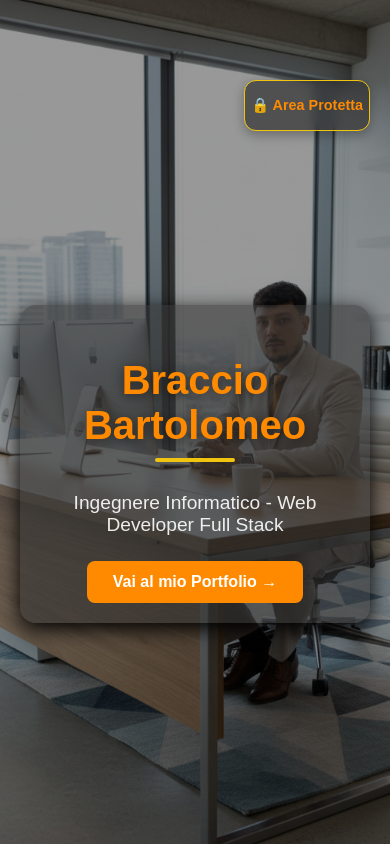
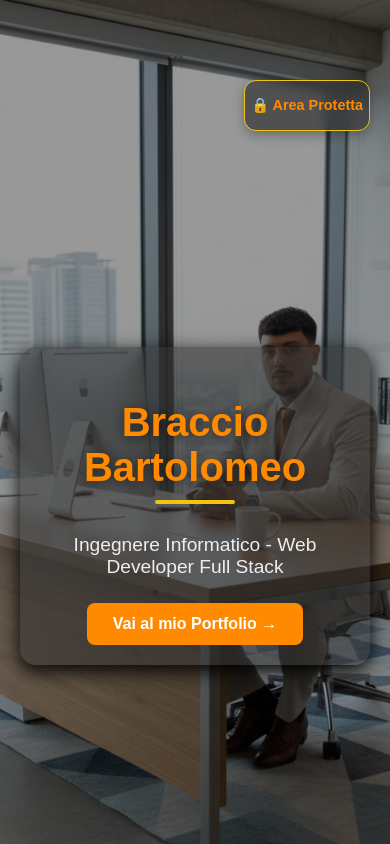
Before and after one commit to BartB95/portfolio-braccio-bartolomeo, a Next.js app: page /secret in a window 390 px wide. Shown: the top 844 px of the page. Built offline with nearby package versions, Linux system fonts and the light colour scheme; no server answers.

Commit message:
fix mobile

```diff
--- a/app/secret/page.tsx
+++ b/app/secret/page.tsx
@@ -24,9 +24,6 @@ const HeroSection = styled("section")({
   backgroundPosition: "center",
   backgroundRepeat: "no-repeat",
   overflowX: "hidden",
-  "@media (max-width: 768px)": {
-    minHeight: "110vh",
-  }
 });
 
 const Box = styled(motion.div)({
```
